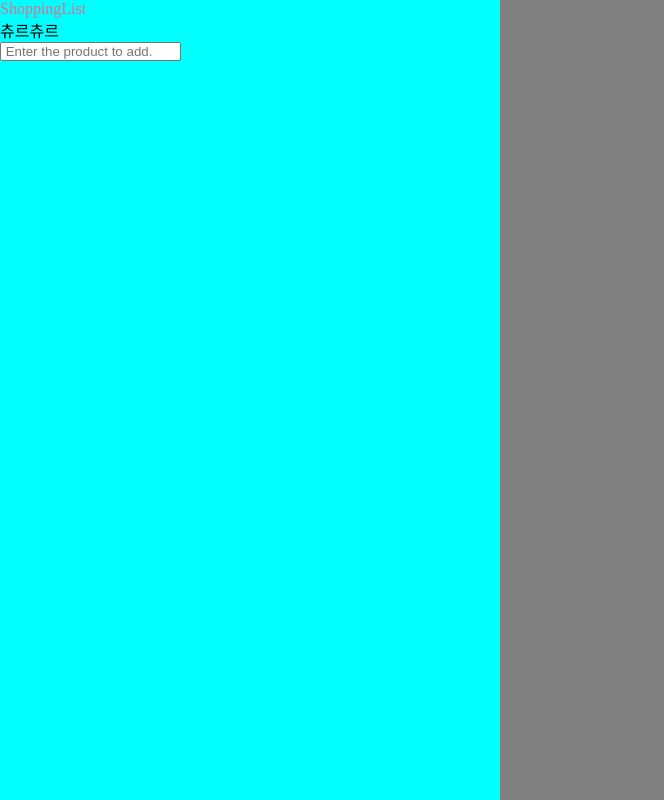
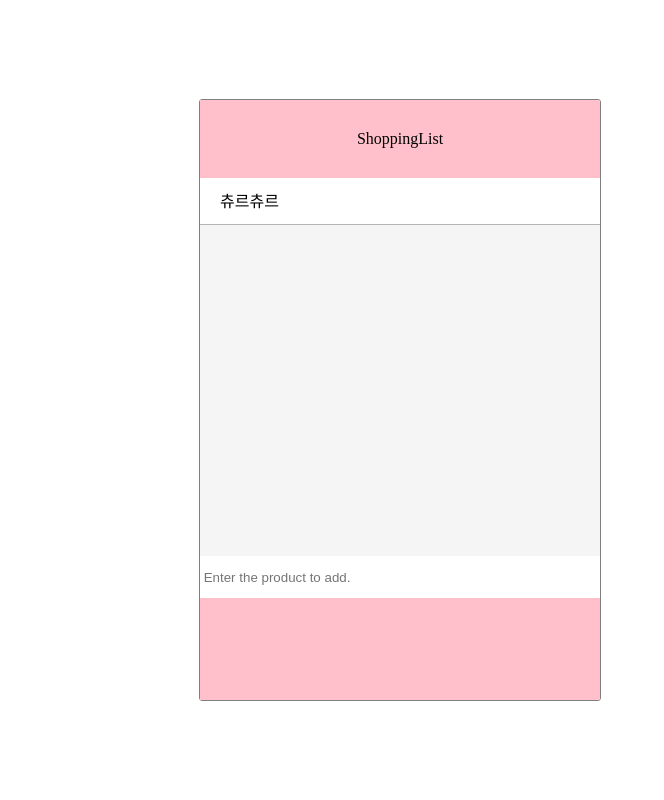
Before and after one commit to youngseoJi/-_-_DOM_-Study, a website: page shoppinList/index.html in a window 1280 px wide. Shown: the top 800 px of the page, without its empty margins (0-664 px from the left). Drawn offline with Linux system fonts and the light colour scheme.

Commit message:
Update : css 기본 셋팅

```diff
--- a/shoppinList/style.css
+++ b/shoppinList/style.css
@@ -3,31 +3,57 @@
   padding: 0px;
 }
 
-body {
-  background-color: grey;
-  display: flexbox;
+.main-container {
+  display: flex;
+  /* margin: 0 auto; */
+  align-items: center;
   justify-content: center;
+  width: 100vh;
+  height: 100vh;
 }
 
 .container {
-  width: 500px;
-  height: 1000px;
-  background-color: aqua;
+  width: 400px;
+  height: 600px;
+  border: 1px solid grey;
+  border-radius: 3px;
+}
+
+header {
+  display: flex;
+  align-items: center;
+  justify-content: center;
+  border-top-right-radius: 3px;
+  height: 13%;
+  width: 100%;
+  background-color: pink;
+}
+footer {
+  border-bottom-right-radius: 3px;
+  height: 17%;
+  width: 100%;
+  background-color: pink;
 }
 
 .item-list {
-  background-color: blanchedalmond;
-  /* width: 100%; */
-  /* height: 65%; */
-  background-color: aqua;
+  background-color: whitesmoke;
+  width: 100%;
+  height: 63%;
+}
+.item {
+  background-color: white;
+
+  height: 7%;
+  padding: 10px 20px;
+  border-bottom: 1px solid rgb(184, 180, 180);
 }
 
-.header {
-  /* height: 10%; */
-  color: palevioletred;
+input {
+  width: 100%;
+  border-style: none;
+  height: 7%;
 }
 
-.footer {
-  height: 15%;
-  color: palevioletred;
+li {
+  list-style-type: none;
 }
```
